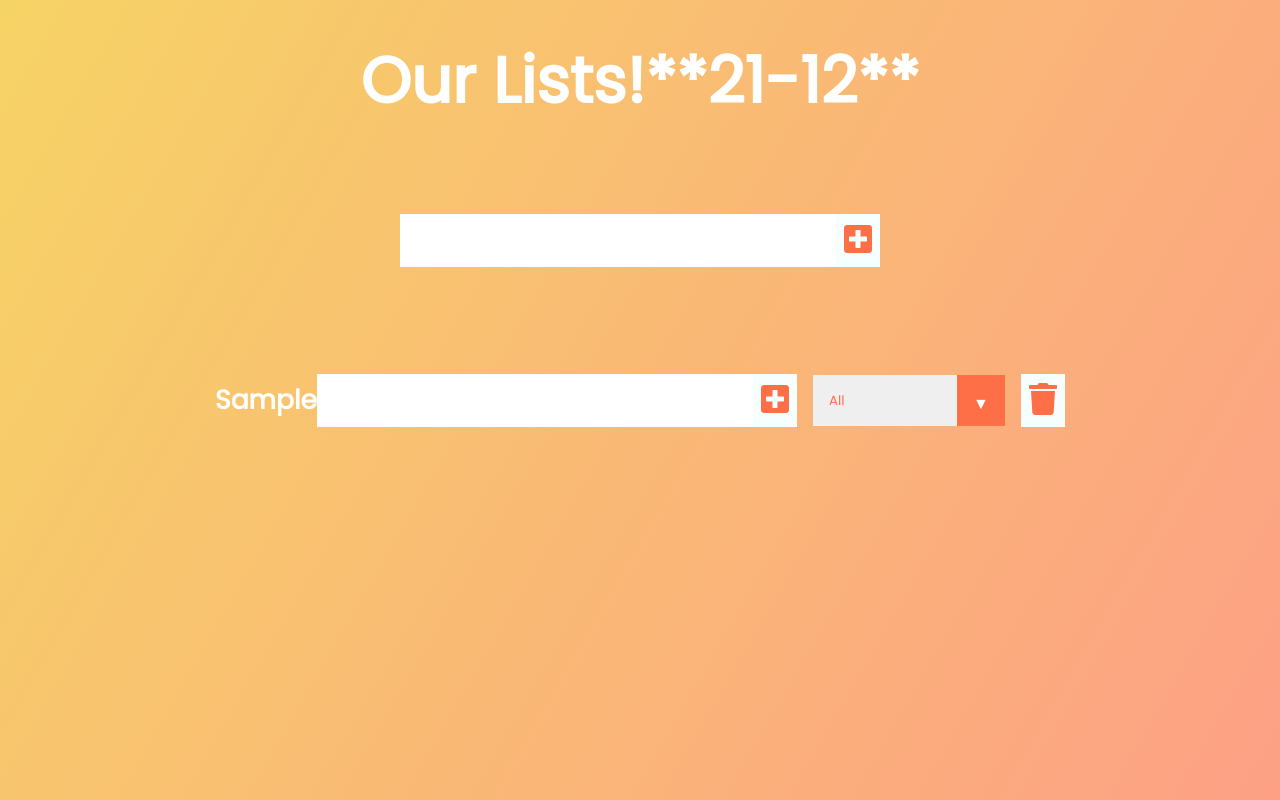
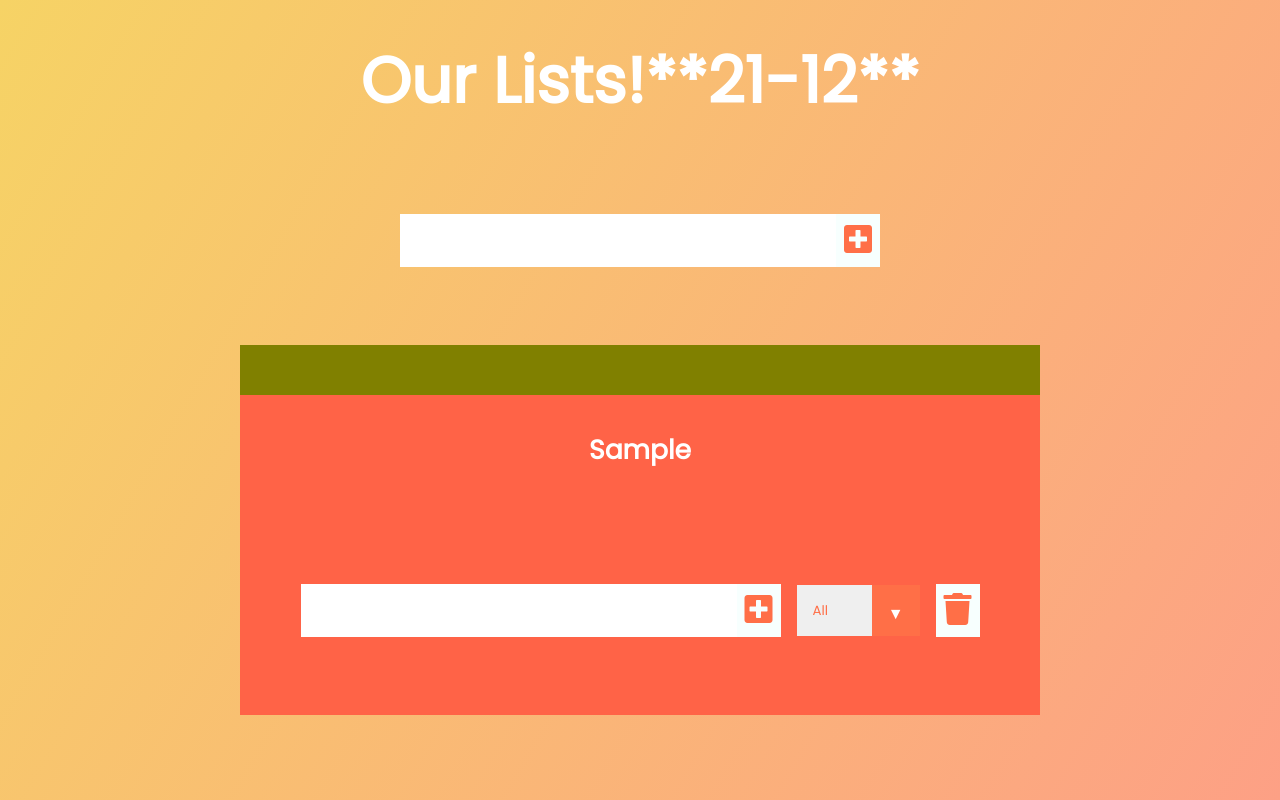
Before and after one commit to a-fatsum/todo-list, a React (Create React App) app: page / in a window 1280 px wide. Both pictures are taken after typing "Sample" into the empty fields and a click on the button 858 px from the left and 240 px from the top of the page. Built offline with nearby package versions, Linux system fonts and the light colour scheme.

Commit message:
Updated CSS styling - not finished yet

```diff
--- a/src/App.css
+++ b/src/App.css
@@ -13,6 +13,11 @@ body {
 
 header {
   font-size: 2rem;
+  /*  */
+  /* position: absolute; */
+  /* margin: auto; */
+
+  /*  */
 }
 
 header,
@@ -47,11 +52,27 @@ form button:hover {
   display: flex;
   justify-content: center;
   align-items: center;
+  /*  */
+  flex-direction: column;
+  background-color: tomato;
+  width: fit-content;
+  margin: auto;
+  height: 20rem;
+  margin-top: 50px;
+  /*  */
 }
 
 .todo-list {
   min-width: 30%;
   list-style: none;
+  /*  */
+  background-color: olive;
+  display: flex;
+  flex-direction: column;
+  /* gap: 3rem; */
+  margin: auto;
+  width: 50rem;
+  /*  */
 }
 
 .todo {
@@ -84,7 +105,7 @@ form button:hover {
 }
 
 .complete-btn {
-  background: rgb(11, 212, 162);
+  background: rgb(81, 156, 121);
 }
 
 .todo-item {
@@ -129,7 +150,9 @@ select {
   color: #ff6f47;
   font-family: "Poppins", sans-serif;
   cursor: pointer;
-  width: 12rem;
+  /* width: 12rem; */
+  /*  */
+  width: auto;
 }
 
 /* Arrow */
@@ -145,49 +168,9 @@ select {
 }
 
 /* Transition */
-/*
-.select:hover::after {
+
+/* .select:hover::after {
   transform: scale(1.5);
-}
-*/
+} */
+
 /* ****************************************************************************************** */
-.lists {
-  background: olive;
-  position: absolute;
-  left: 0;
-  padding: 1rem;
-  height: 500px;
-  /* width: 400px; */
-}
-
-.lists-input {
-  position: absolute;
-  top: 18%;
-  left: 880px;
-  width: 12rem;
-
-  padding: 0.5rem;
-  font-size: 2rem;
-  border: none;
-  background: white;
-}
-
-.add-list {
-  /* position: relative; */
-  position: absolute;
-  top: 18%;
-  left: 1072px;
-
-  padding: 0.5rem;
-  font-size: 2rem;
-  border: none;
-  background: white;
-  color: #ff6f47;
-  background: #f7fffe;
-  cursor: pointer;
-  transition: all 0.3s ease;
-}
-.add-list:hover {
-  background: #ff6f47;
-  color: white;
-}
```
